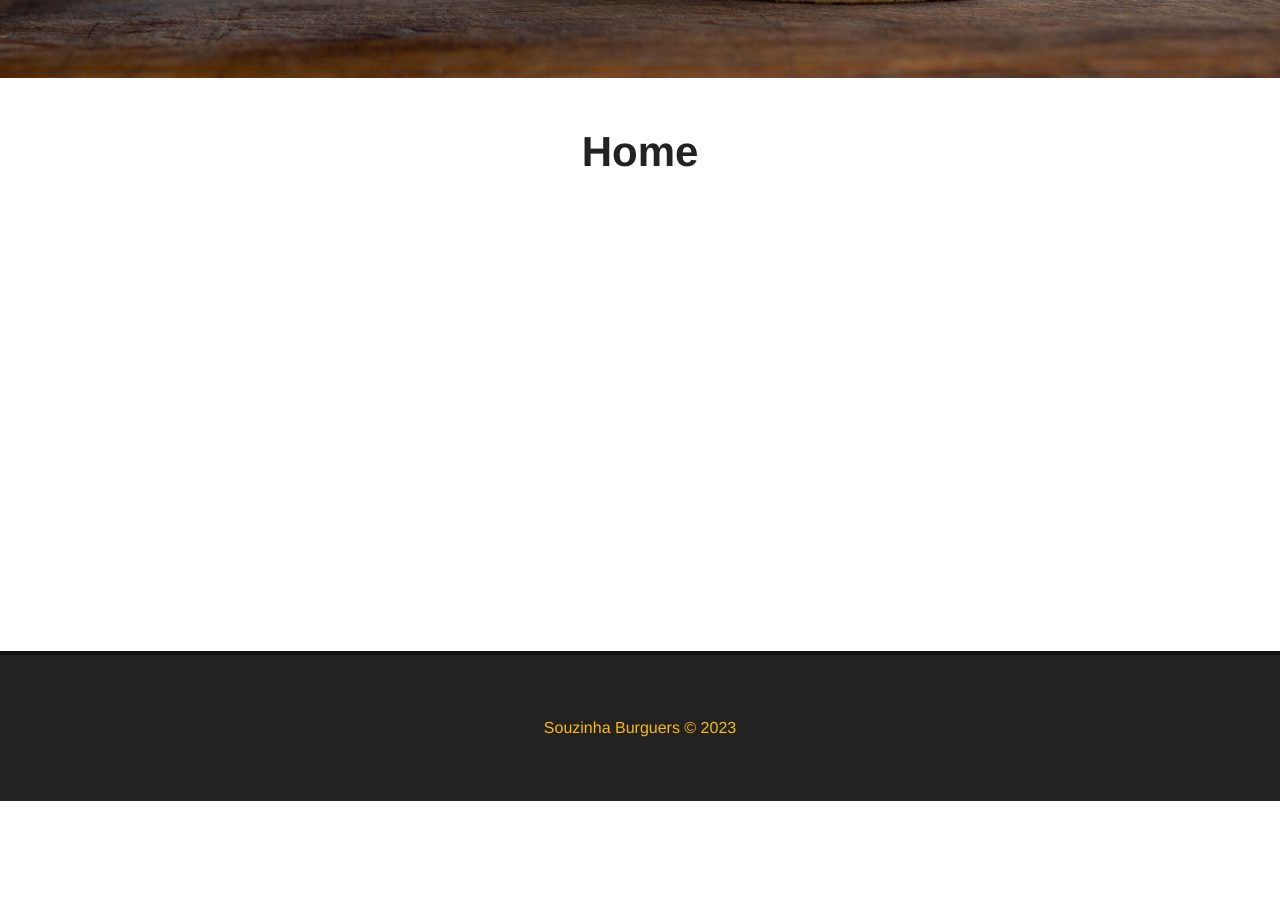
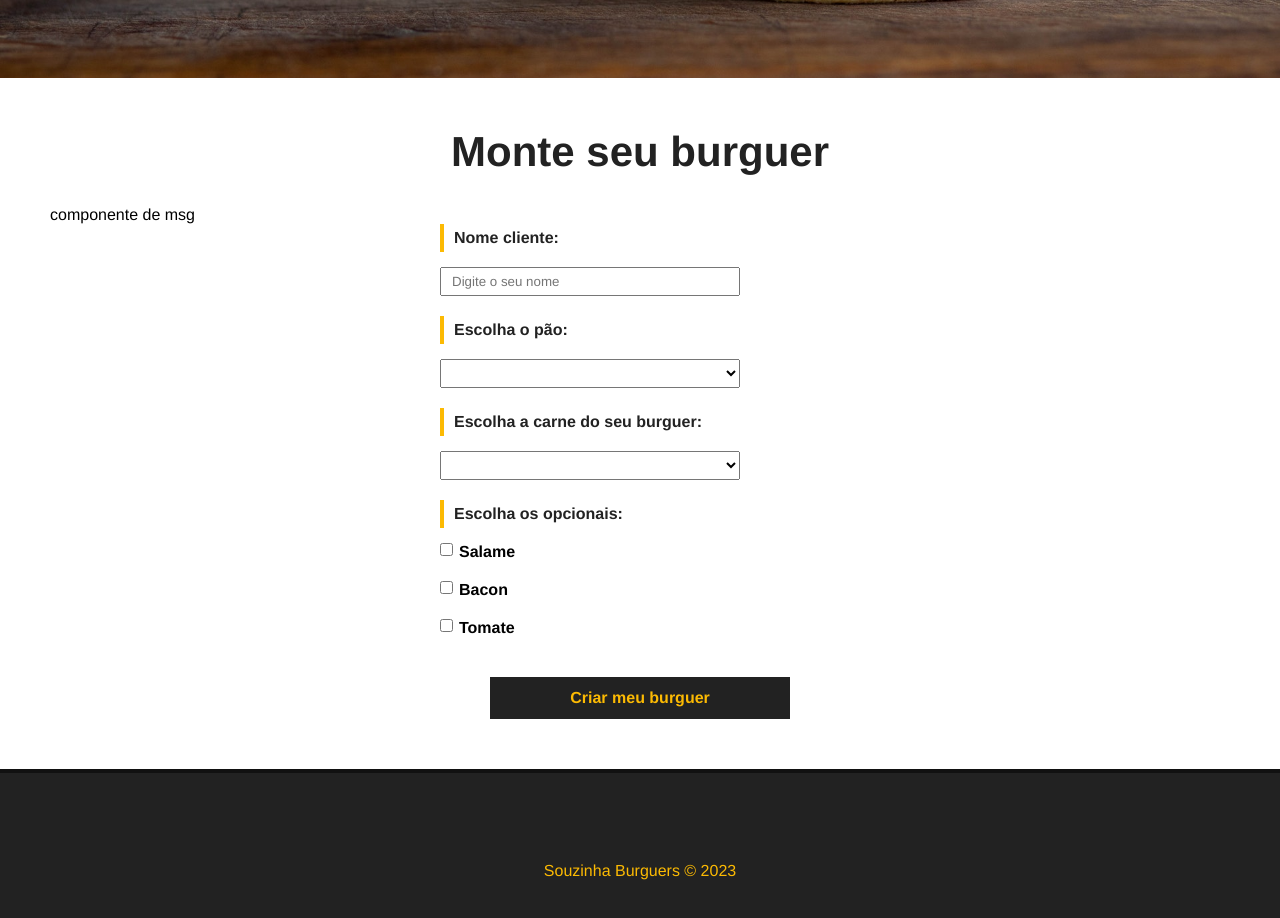
Before and after one commit to gabriel-souza9/vue, a Vue app in the folder app_burguer/: page / in a window 1280 px wide. Shown: the part 500-1418 px from the top of the page. Before the commit the page ends 1301 px from the top, so only its background shows below. Built offline with nearby package versions, Linux system fonts and the light colour scheme.

Commit message:
feat: estilizando form

```diff
--- a/app_burguer/src/App.vue
+++ b/app_burguer/src/App.vue
@@ -33,9 +33,10 @@
 
 .main-container {
   margin: 50px;
-  min-height: calc(100vh - 77px - 250px);
+  min-height: calc(100vh - 77px - 300px);
 
 }
+
 
 h1{
   text-align: center;
--- /dev/null
+++ b/app_burguer/src/components/BurguerForm.vue
@@ -0,0 +1,121 @@
+<template>
+    <div>
+        <p>componente de msg</p>
+        <div>
+            <form id="burguer-form">
+                <div class="input-container">
+                    <label for="name">Nome cliente:</label>
+                    <input type="text" id="name" name="name" v-model="name" placeholder="Digite o seu nome">
+                </div>
+                <div class="input-container">
+                    <label for="bread">Escolha o pão:</label>
+                   <select id="bread" v-model="bread">
+                        <option value="">Selecione seu pão</option>
+                        <option value="">Pão integral</option>
+                   </select>
+                </div>
+                <div class="input-container">
+                    <label for="meat">Escolha a carne do seu burguer:</label>
+                   <select id="meat" v-model="meat">
+                        <option value="">Selecione sua carne</option>
+                        <option value="">Carne de boi</option>
+                   </select>
+                </div>
+                <div class="input-container">
+                    <label for="options">Escolha os opcionais:</label>
+                    <div class="checkbox-container">
+                        <input type="checkbox" name="options" v-model="options" value="salame">
+                        <span>Salame</span>
+                    </div>
+                    <div class="checkbox-container">
+                        <input type="checkbox" name="options" v-model="options" value="salame">
+                        <span>Bacon</span>
+                    </div>
+                    <div class="checkbox-container">
+                        <input type="checkbox" name="options" v-model="options" value="salame">
+                        <span>Tomate</span>
+                    </div>
+                </div>
+                <div class="input-container">
+                  <input type="submit" class="submit-btn" value="Criar meu burguer"/>
+                </div>
+            </form>
+        </div>
+    </div>
+</template>
+
+<script>
+    export default {
+        name: "BurguerForm",
+    }
+</script>
+
+<style scoped>
+
+    #burguer-form {
+        max-width: 400px;
+        margin: 0 auto;
+    }
+    .input-container {
+        display: flex;
+        flex-direction: column;
+        margin-bottom: 20px;
+    }
+
+    label {
+        font-weight: bold;
+        margin-bottom: 15px;
+        color: #222;
+        padding: 5px 10px;
+        border-left: 4px solid #fcba03;
+    }
+
+    input, select {
+        padding: 5px 10px;
+        width: 300px;
+    }
+
+    #opcionais-container {
+    flex-direction: row;
+    flex-wrap: wrap;
+  }
+
+  #opcionais-title {
+    width: 100%;
+  }
+
+  .checkbox-container {
+    display: flex;
+    align-items: flex-start;
+    width: 50%;
+    margin-bottom: 20px;
+  }
+
+  .checkbox-container span,
+  .checkbox-container input {
+    width: auto;
+  }
+
+  .checkbox-container span {
+    margin-left: 6px;
+    font-weight: bold;
+  }
+
+  .submit-btn {
+    background-color: #222;
+    color:#fcba03;
+    font-weight: bold;
+    border: 2px solid #222;
+    padding: 10px;
+    font-size: 16px;
+    margin: 0 auto;
+    cursor: pointer;
+    transition: .5s;
+  }
+
+  .submit-btn:hover {
+    background-color: transparent;
+    color: #222;
+  }
+
+</style>
--- a/app_burguer/src/components/Footer.vue
+++ b/app_burguer/src/components/Footer.vue
@@ -12,7 +12,7 @@
 
 <style scoped>
     #footer {
-        height: 150px;
+        height: 200px;
         background-color: #222;
         border-top: 4px solid #111;
         color: #fcba03;
--- a/app_burguer/src/views/HomeView.vue
+++ b/app_burguer/src/views/HomeView.vue
@@ -1,17 +1,20 @@
 <template>
   <Banner />
   <div class="main-container">
-    <h1>Home</h1>
+    <h1>Monte seu burguer</h1>
+    <BurguerForm />
   </div>
 </template>
 
 <script>
 import Banner from '../components/Banner.vue';
+import BurguerForm from '../components/BurguerForm.vue';
 
 export default {
   name: 'HomeView',
   components: {
     Banner,
+    BurguerForm
   }
 
 }
```
